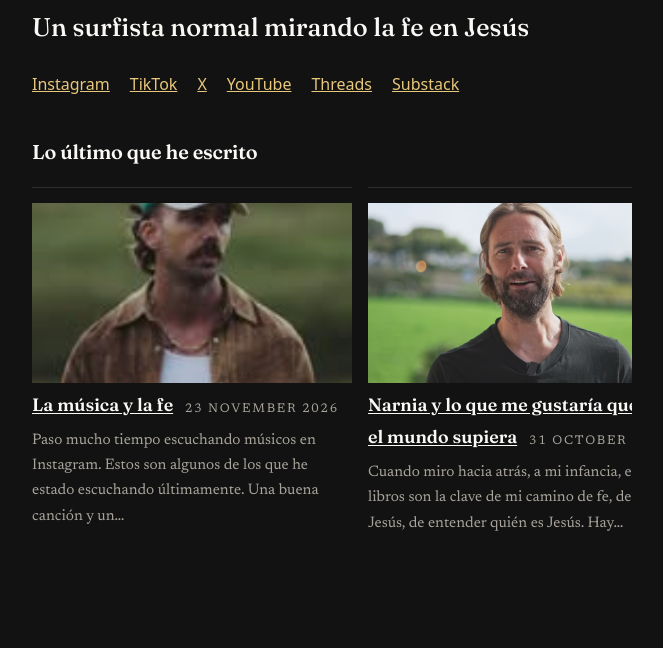
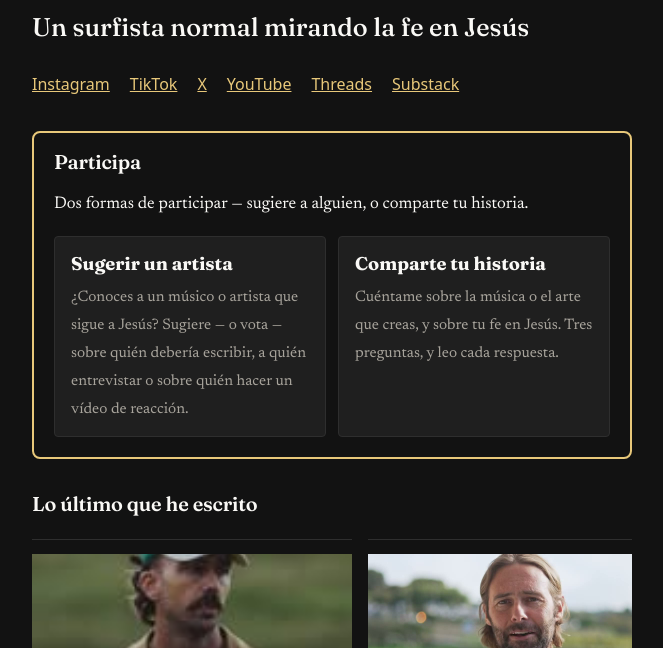
Before and after one commit to streamjonathan/jonathanmccallum-es, an Eleventy site: page index.njk in a window 1280 px wide. Shown: the part 133-781 px from the top of the page, without its empty margins (308-971 px from the left). Built offline with nearby package versions, Linux system fonts and the light colour scheme; Eleventy itself is replaced by a stand-in of ours; files that its build step writes are made by us from their sources; files whose address does not match are found by name.

Commit message:
Get involved box (translated), linking to the main site's Suggest and Share pages
The lang sites have no /suggest-an-artist/ or /share-your-story/ pages, and the
Worker's session cookie is host-only for jonathanmccallum.com (HttpOnly Secure
SameSite=Lax, Path=/, no Domain attribute) with no CORS headers for cross-origin
API calls, so sign-in and the forms cannot work on the .pages.dev origin. Both
cards therefore link to the main site with absolute URLs.

```diff
--- /dev/null
+++ b/_includes/get-involved.njk
@@ -0,0 +1,14 @@
+<section class="get-involved" aria-labelledby="get-involved-heading">
+  <h2 id="get-involved-heading">Participa</h2>
+  <p>Dos formas de participar — sugiere a alguien, o comparte tu historia.</p>
+  <div class="get-involved__cards">
+    <a class="get-involved__card" href="https://jonathanmccallum.com/suggest-an-artist/">
+      <strong>Sugerir un artista</strong>
+      <span>¿Conoces a un músico o artista que sigue a Jesús? Sugiere — o vota — sobre quién debería escribir, a quién entrevistar o sobre quién hacer un vídeo de reacción.</span>
+    </a>
+    <a class="get-involved__card" href="https://jonathanmccallum.com/share-your-story/">
+      <strong>Comparte tu historia</strong>
+      <span>Cuéntame sobre la música o el arte que creas, y sobre tu fe en Jesús. Tres preguntas, y leo cada respuesta.</span>
+    </a>
+  </div>
+</section>
--- a/_includes/layouts/base.njk
+++ b/_includes/layouts/base.njk
@@ -91,7 +91,7 @@
 </script>
 {% endif %}
 <link rel="alternate" type="application/rss+xml" title="{{ site.title }}" href="/feed/">
-<link rel="preload" href="/css/style.css?v=11" as="style">
+<link rel="preload" href="/css/style.css?v=12" as="style">
 <link rel="stylesheet" href="/css/style.css?v=11">
 </head>
 <body>
--- a/_includes/layouts/page.njk
+++ b/_includes/layouts/page.njk
@@ -5,3 +5,6 @@ layout: layouts/base.njk
   <h1>{{ title }}</h1>
   {{ content | safe }}
 </article>
+{% if page.url != "/suggest-an-artist/" and page.url != "/share-your-story/" %}
+{% include "get-involved.njk" %}
+{% endif %}
--- a/_includes/layouts/post.njk
+++ b/_includes/layouts/post.njk
@@ -10,6 +10,7 @@ layout: layouts/base.njk
   {{ content | safe }}
   </div>
 </article>
+{% include "get-involved.njk" %}
 {% set prevPost = collections.publishedPosts | getPreviousCollectionItem(page) %}
 {% set nextPost = collections.publishedPosts | getNextCollectionItem(page) %}
 {% if prevPost or nextPost %}
--- a/css/style.css
+++ b/css/style.css
@@ -256,6 +256,28 @@ button[type="submit"] {
 /* Featured carousel: the newest articles in a slow-moving row, same
    scroll-snap pattern as the Watch row. The reader can swipe or scroll
    it by hand; the script below moves it along gently when left alone. */
+.get-involved {
+  border: 2px solid var(--link);
+  border-radius: 0.5rem;
+  padding: 1rem 1.25rem 1.25rem;
+  margin: 0 0 1.5rem;
+}
+.get-involved h2 { margin-top: 0; }
+.get-involved__cards { display: flex; flex-wrap: wrap; gap: 0.75rem; margin-top: 0.75rem; }
+.get-involved__card {
+  flex: 1 1 16rem;
+  display: block;
+  padding: 0.75rem 1rem;
+  border: 1px solid var(--line);
+  border-radius: 0.25rem;
+  background: var(--code-bg);
+  color: var(--text);
+  text-decoration: none;
+}
+.get-involved__card:hover { border-color: var(--link); }
+.get-involved__card strong { display: block; font-family: "Fraunces", Georgia, "Iowan Old Style", "Times New Roman", serif; font-size: 1.15rem; margin-bottom: 0.25rem; }
+.get-involved__card span { color: var(--muted); font-size: 0.95rem; }
+
 .featured { margin-top: 1.5rem; }
 .featured-row { display: flex; gap: 1rem; overflow-x: auto; scroll-snap-type: x mandatory; list-style: none; padding: 0 0 0.5rem; margin: 1rem 0; }
 /* The arrows and dots are the navigation now, so the row's own
--- a/index.njk
+++ b/index.njk
@@ -17,6 +17,8 @@ eleventyExcludeFromCollections: true
   <a href="https://www.threads.com/@jonamccallum">Threads</a>
   <a href="https://jonamccallum.substack.com">Substack</a>
 </p>
+
+{% include "get-involved.njk" %}
 
 <section class="featured" data-fade aria-labelledby="featured-heading">
   <h2 id="featured-heading">Lo último que he escrito</h2>
```
